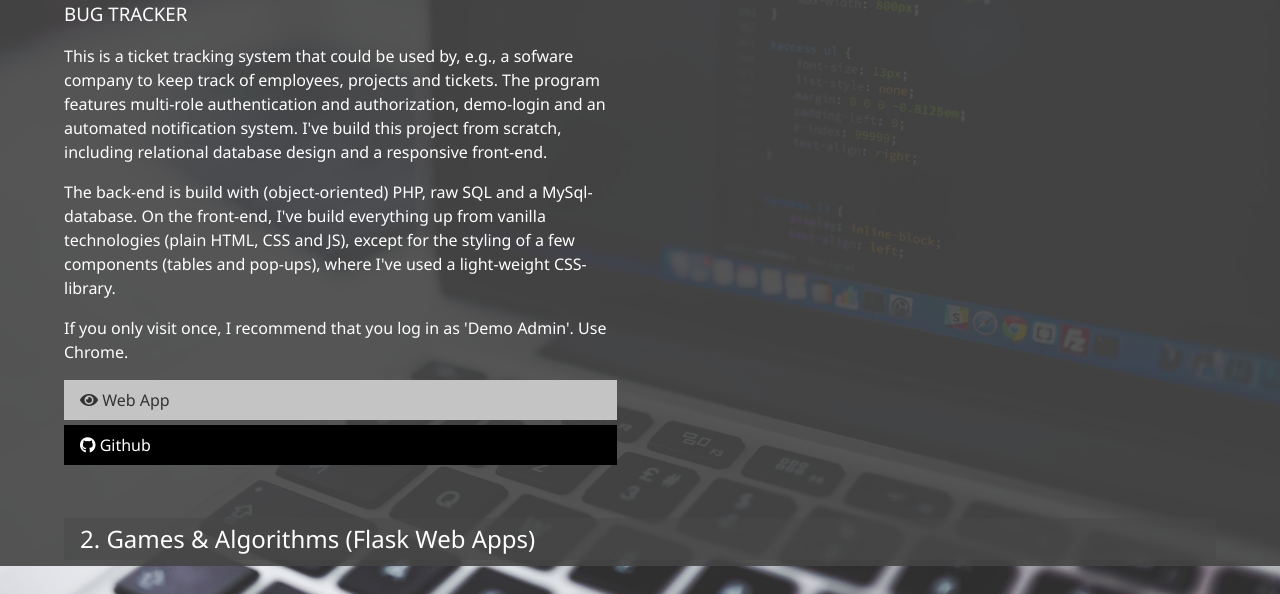
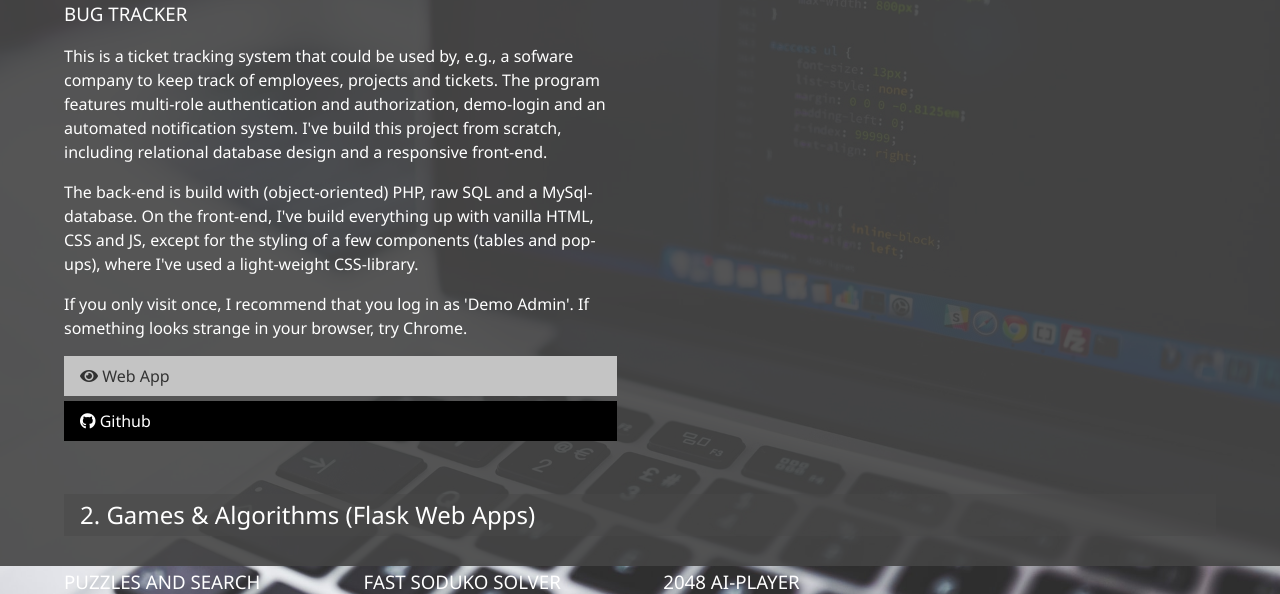
Before and after one commit to KristianMSchmidt/flask-portfolio, a Flask app: page /projects in a window 1280 px wide. Shown: the part 234-828 px from the top of the page. Run offline with Flask 2, Linux system fonts and the light colour scheme; some libraries are stand-ins or nearby versions.

Commit message:
text editing

```diff
--- a/templates/projects.html
+++ b/templates/projects.html
@@ -4,6 +4,8 @@
     <h1 class="md-heading">My
         <span class="text-secondary">Projects</span>
     </h1><br>
+
+
 
     <h2 class="sm-heading">
         1. Full-Stack Database Projects
@@ -14,10 +16,9 @@
             <p>This is a ticket tracking system that could be used by, e.g., a sofware company to keep track of employees, projects and tickets. The program features multi-role authentication and authorization, demo-login and an automated notification system.
                 I've build this project from scratch, including relational database design and a responsive front-end.
             </p>
-            <p>The back-end is build with (object-oriented) PHP, raw SQL and a MySql-database. On the front-end, I've build everything up from vanilla technologies (plain HTML, CSS and JS), except for the styling of a few components (tables and pop-ups),
-                where I've used a light-weight CSS-library.</p>
-            <p>If you only visit once, I recommend that you log in as 'Demo Admin'. Use Chrome. </p>
-
+            <p>The back-end is build with (object-oriented) PHP, raw SQL and a MySql-database. On the front-end, I've build everything up with vanilla HTML, CSS and JS, except for the styling of a few components (tables and pop-ups), where I've used a light-weight
+                CSS-library.</p>
+            <p>If you only visit once, I recommend that you log in as 'Demo Admin'. If something looks strange in your browser, try Chrome. </p>
             <div class="project-links">
                 <a href="https://kristiansbugtracker.000webhostapp.com/view/pages/demo_login.php" target="_blank" class="btn-light">
                     <i class="fas fa-eye"></i> Web App
```
